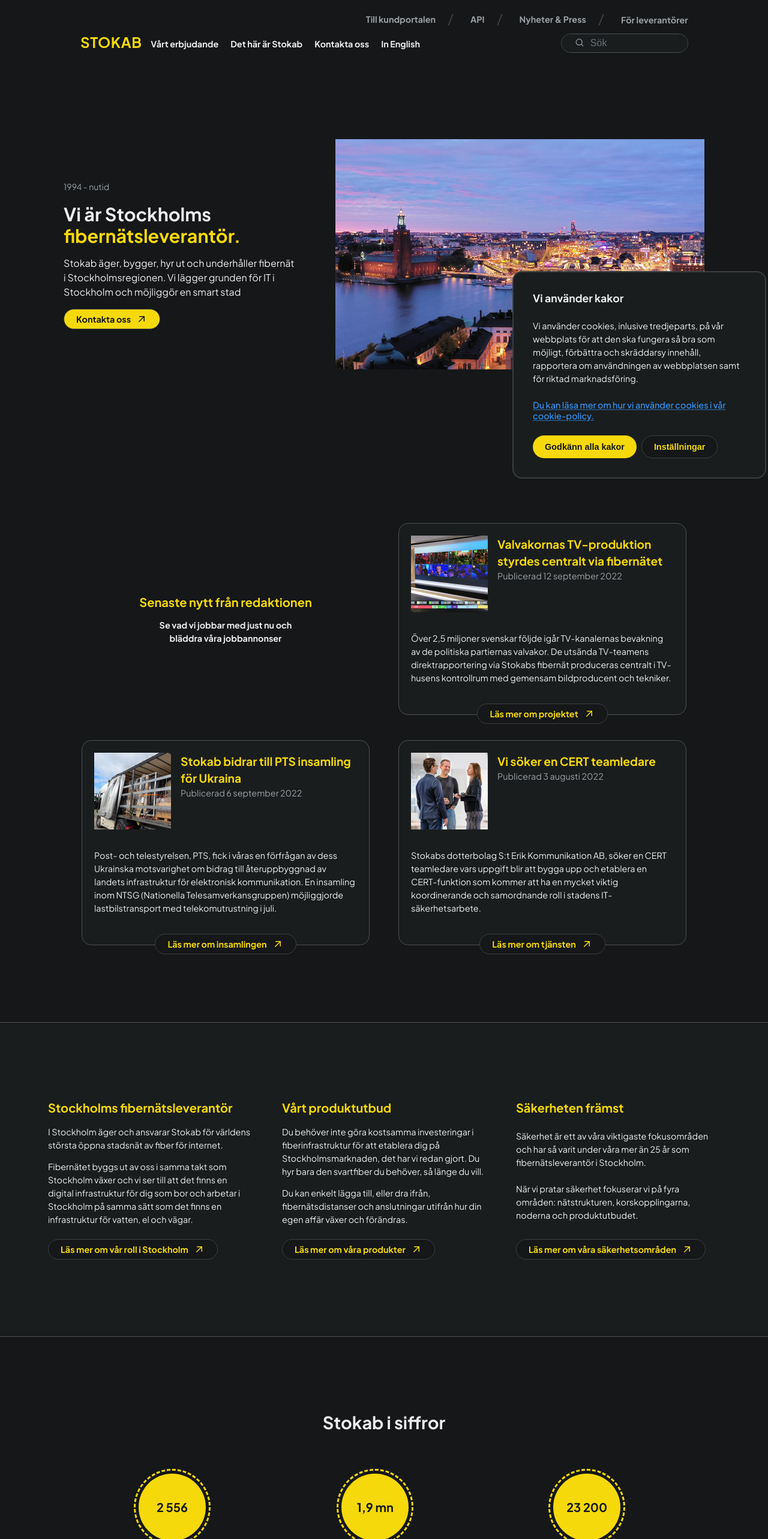
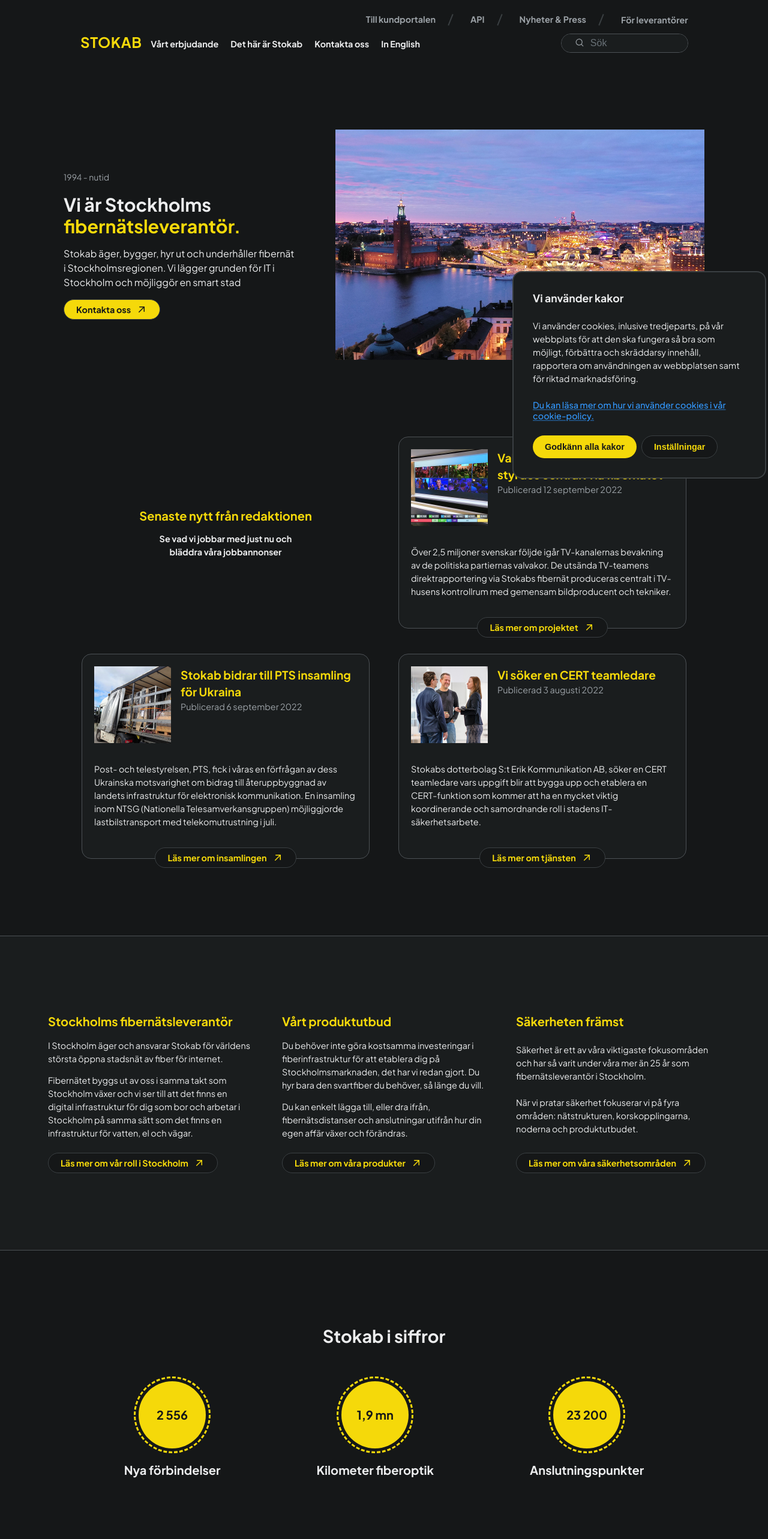
Before and after one commit to Medieinstitutet/fed21d-grafiska-verktyg-pimpim, a Vue app: page / in a window 1280 px wide. Shown: the top 2566 px of the page at 60% size. Built offline with nearby package versions, Linux system fonts and the light colour scheme.

Commit message:
mobile cleanup

```diff
--- a/src/css/_base.scss
+++ b/src/css/_base.scss
@@ -93,7 +93,7 @@
       grid-template-rows: 1fr 1fr;
       column-gap: 16px;
       align-content:stretch;
-      padding: 16px 32px;
+      padding: 16px 32px 0;
 
       #header-logo{
         z-index: 999;
@@ -259,8 +259,8 @@
     // INTRO SECTION
     #section-intro{
       @include flexWrapCenter();
-      padding: $paddingMobile;
-      row-gap: 48px;
+      padding: 62px 24px 0;
+      row-gap: 54px;
       column-gap: 59px;
 
       div{
@@ -292,7 +292,6 @@
 
       #img-intro{
         width:100vw;
-        margin-top: 40px;
         position: relative;
       }
     }
@@ -303,7 +302,7 @@
       grid-template-columns: repeat(auto-fit, minmax(1fr, 480px));
       justify-items: stretch;
       justify-content: center;
-      padding: $paddingMobile;
+      padding: 64px 24px;
       gap:42px 48px;
 
       div:first-child{
@@ -372,8 +371,7 @@
       display: grid;
       grid-template-columns: repeat(auto-fill, minmax(342px, 512px));
       justify-content: center;
-      column-gap: 64px;
-      row-gap: 5rem;
+      gap: 64px;
 
       div{
         display:flex;
@@ -391,7 +389,7 @@
     #section-statistics {
       @include flexWrapCenter();
       padding: $paddingMobile;
-      row-gap: 4rem;
+      row-gap: 54px;
       column-gap: 180px;
 
       h2{
@@ -438,6 +436,7 @@
 
   footer{
     padding: $paddingMobile;
+    padding-top: 64px;
     background-color: $lighterBackground;
     border-top: $greyBorder;
     display: flex;
@@ -495,13 +494,13 @@
     }
 
     #footer-contact{
-      padding: 0 14px;
       display: flex;
       flex-wrap:wrap;
       row-gap: 9px;
-      column-gap: 10px;
+      column-gap: 6px;
       justify-content:center;
-      align-items: center;
+      position: relative;
+      width:94vw;
 
       li{
         font-weight: 300;
@@ -519,7 +518,7 @@
 
           &:not(:last-child):nth-child(even)::before{
             @include afterSlash();
-            margin-right:16px;
+            margin-right:14px;
           }
         }
       }
--- a/src/css/_desktop.scss
+++ b/src/css/_desktop.scss
@@ -1,4 +1,3 @@
-
 body{
   #app{
     #header-app{
@@ -13,6 +12,7 @@
     main{
       #section-intro{
         padding:$paddingDesktop;
+        padding-bottom: 0;
         column-gap: 64px;
 
         div{
--- a/src/css/style.css
+++ b/src/css/style.css
@@ -76,7 +76,7 @@
           column-gap: 16px;
   -ms-flex-line-pack: stretch;
       align-content: stretch;
-  padding: 16px 32px;
+  padding: 16px 32px 0;
 }
 
 body #app #header-app #header-logo {
@@ -308,8 +308,8 @@
   -webkit-box-pack: center;
       -ms-flex-pack: center;
           justify-content: center;
-  padding: 48px 24px;
-  row-gap: 48px;
+  padding: 62px 24px 0;
+  row-gap: 54px;
   -webkit-column-gap: 59px;
           column-gap: 59px;
 }
@@ -348,7 +348,6 @@
 
 body #app #section-intro #img-intro {
   width: 100vw;
-  margin-top: 40px;
   position: relative;
 }
 
@@ -361,7 +360,7 @@
   -webkit-box-pack: center;
       -ms-flex-pack: center;
           justify-content: center;
-  padding: 48px 24px;
+  padding: 64px 24px;
   gap: 42px 48px;
 }
 
@@ -459,9 +458,7 @@
   -webkit-box-pack: center;
       -ms-flex-pack: center;
           justify-content: center;
-  -webkit-column-gap: 64px;
-          column-gap: 64px;
-  row-gap: 5rem;
+  gap: 64px;
 }
 
 body #app #section-info div {
@@ -490,7 +487,7 @@
       -ms-flex-pack: center;
           justify-content: center;
   padding: 48px 24px;
-  row-gap: 4rem;
+  row-gap: 54px;
   -webkit-column-gap: 180px;
           column-gap: 180px;
 }
@@ -545,6 +542,7 @@
 
 body footer {
   padding: 48px 24px;
+  padding-top: 64px;
   background-color: #1A1D1E;
   border-top: 1px solid #4C5155;
   display: -webkit-box;
@@ -613,21 +611,19 @@
 }
 
 body footer #footer-contact {
-  padding: 0 14px;
   display: -webkit-box;
   display: -ms-flexbox;
   display: flex;
   -ms-flex-wrap: wrap;
       flex-wrap: wrap;
   row-gap: 9px;
-  -webkit-column-gap: 10px;
-          column-gap: 10px;
+  -webkit-column-gap: 6px;
+          column-gap: 6px;
   -webkit-box-pack: center;
       -ms-flex-pack: center;
           justify-content: center;
-  -webkit-box-align: center;
-      -ms-flex-align: center;
-          align-items: center;
+  position: relative;
+  width: 94vw;
 }
 
 body footer #footer-contact li {
@@ -658,7 +654,7 @@
     height: 20px;
     rotate: 22deg;
     vertical-align: middle;
-    margin-right: 16px;
+    margin-right: 14px;
   }
 }
 
@@ -667,7 +663,7 @@
   src: url("https://fonts.googleapis.com/css2?family=Plus+Jakarta+Sans:wght@300;400;500;600;700&display=swap");
 }
 
-@media only screen and (min-width: 1025px) {
+@media only screen and (min-width: 1024px) {
   body #app #header-app #header-logo {
     -ms-grid-column: 2;
     grid-column: 2;
@@ -679,6 +675,7 @@
   }
   body #app main #section-intro {
     padding: 128px 60px;
+    padding-bottom: 0;
     -webkit-column-gap: 64px;
             column-gap: 64px;
   }
--- a/src/css/style.scss
+++ b/src/css/style.scss
@@ -5,7 +5,7 @@
   src: url('https://fonts.googleapis.com/css2?family=Plus+Jakarta+Sans:wght@300;400;500;600;700&display=swap');
 }
 
-@media only screen and (min-width: 1025px){
+@media only screen and (min-width: 1024px){
   @import './_desktop';
 }
 
```
Also changed, not shown: 1 other file (tests, documents, lock files or other folders).
